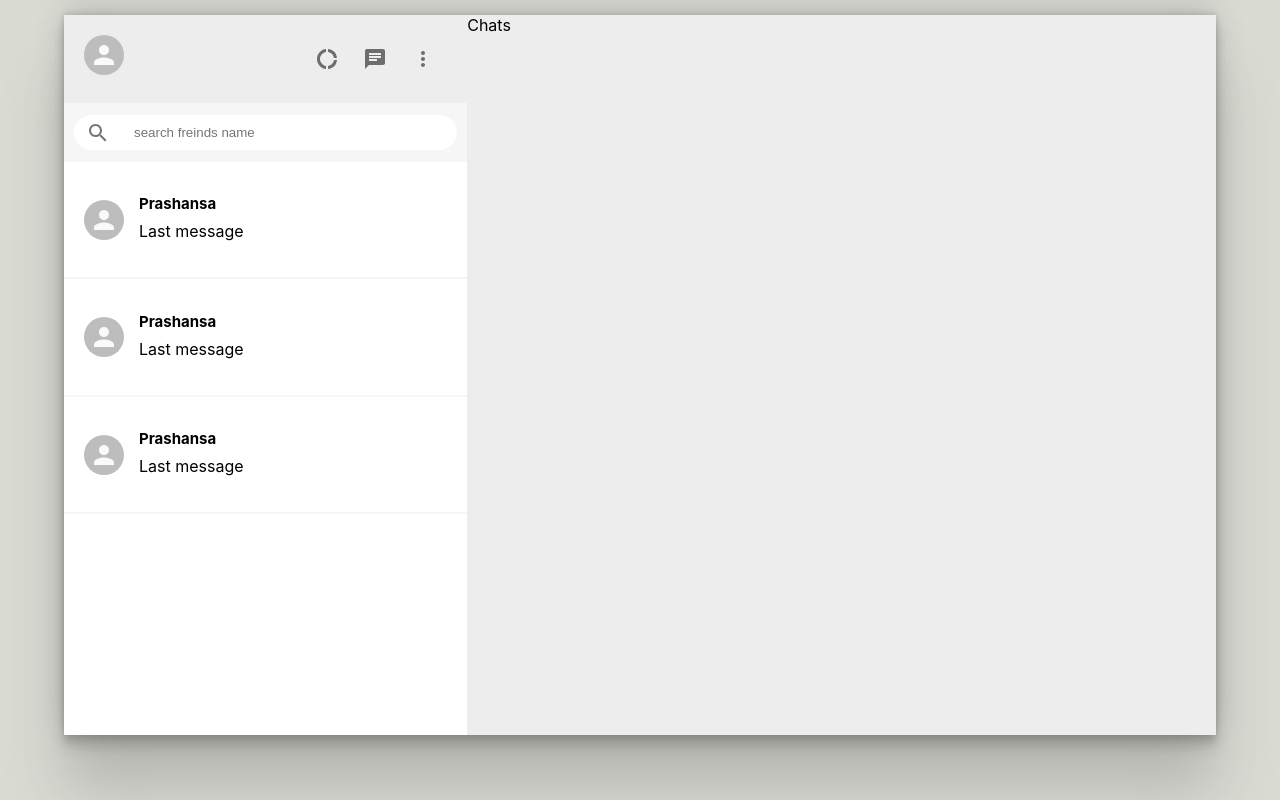
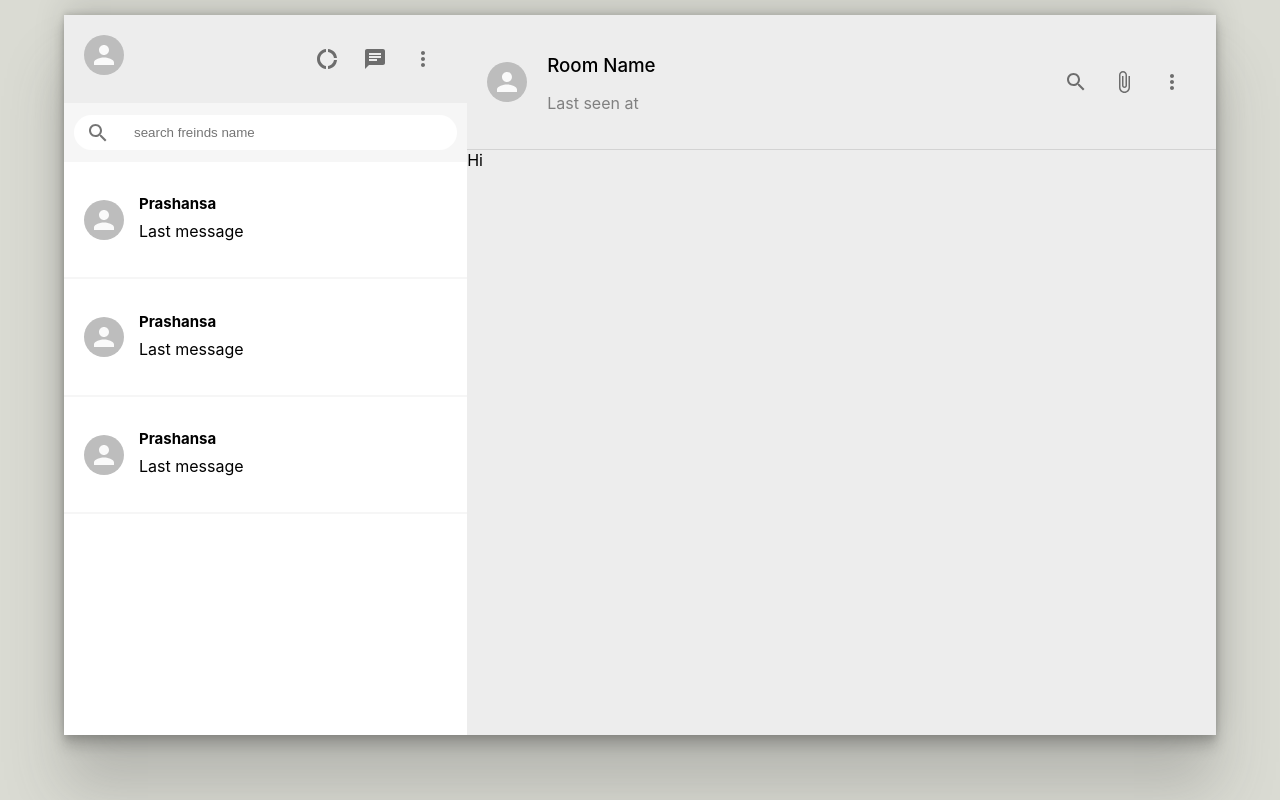
Before and after one commit to AmanPant777/whatsapp-clone, a React (Create React App) app: page / in a window 1280 px wide. Built offline with nearby package versions, Linux system fonts and the light colour scheme.

Commit message:
add chat

```diff
--- a/src/comp/Chats.css
+++ b/src/comp/Chats.css
@@ -3,3 +3,20 @@
   flex-direction: column;
   flex: 0.65;
 }
+.chat_header {
+  display: flex;
+  align-items: center;
+  padding: 20px;
+  border-bottom: 1px solid lightgray;
+}
+.chat_headerInfo {
+  padding-left: 20px;
+  flex: 1;
+}
+.chat_headerInfo > h3 {
+  margin-bottom: 3px;
+  font-weight: 500;
+}
+.chat_headerInfo > p {
+  color: gray;
+}
--- a/src/comp/Chats.jsx
+++ b/src/comp/Chats.jsx
@@ -1,9 +1,33 @@
+import { Avatar, IconButton } from '@material-ui/core'
 import React from 'react'
 import './Chats.css'
+import SearchIcon from '@material-ui/icons/Search';
+import AttachFileIcon from '@material-ui/icons/AttachFile';
+import MoreVertIcon from '@material-ui/icons/MoreVert';
 const Chats = () => {
     return (
         <div className="chat">
-            Chats
+            <div className="chat_header">
+                <Avatar />
+                <div className="chat_headerInfo">
+                    <h3>Room Name</h3>
+                    <p>Last seen at</p>
+                </div>
+                <div className="chat_headerRight">
+                    <IconButton>
+                        <SearchIcon />
+                    </IconButton>
+                    <IconButton>
+                        <AttachFileIcon />
+                    </IconButton>
+                    <IconButton>
+                        <MoreVertIcon />
+                    </IconButton>
+                </div>
+            </div>
+            <div className="chat_body">
+                Hi
+            </div>
         </div>
     )
 }
```
